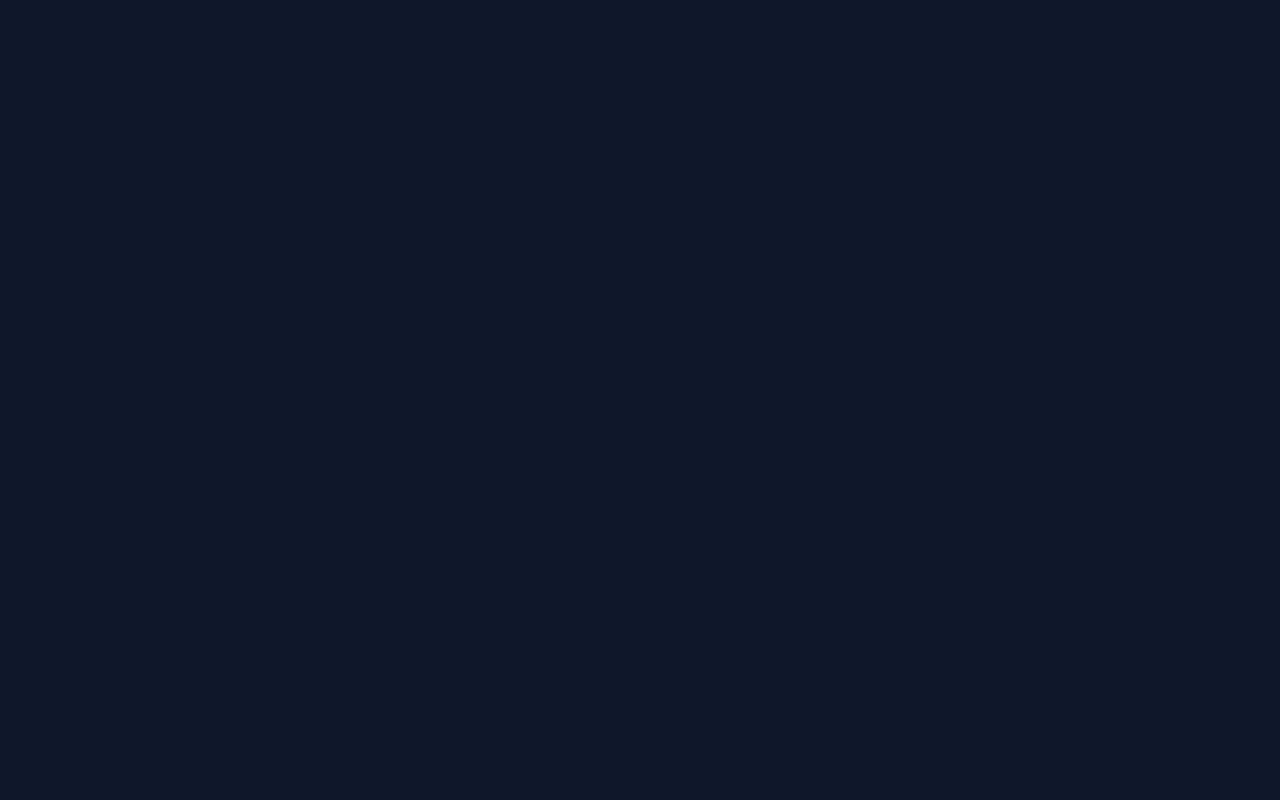
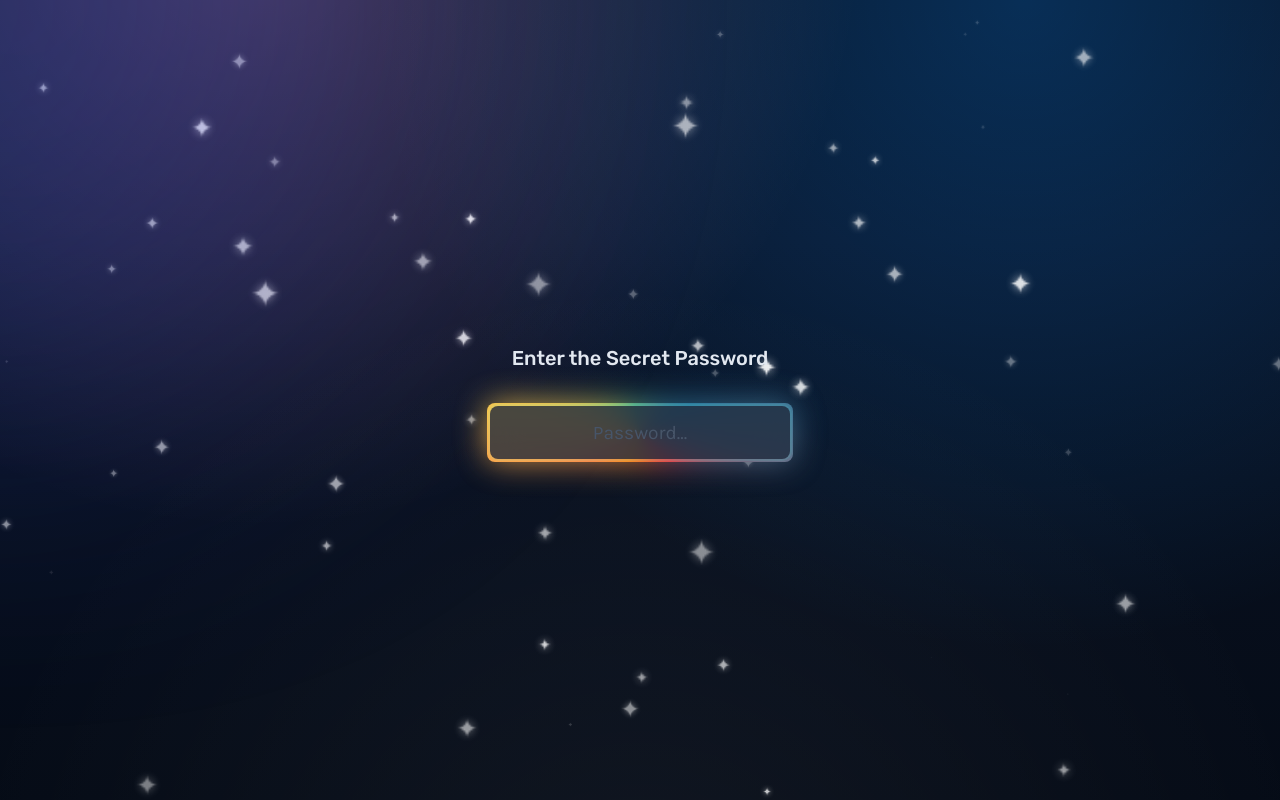
Before and after one commit to Ggwepq/portfolio, a React (Vite) app: page /ds-monitor in a window 1280 px wide. Before the commit this address had no page. Built offline with nearby package versions, Linux system fonts and the light colour scheme.

Commit message:
feat: add monitoring

```diff
--- a/package.json
+++ b/package.json
@@ -11,6 +11,7 @@
   },
   "dependencies": {
     "@vidstack/react": "^1.12.13",
+    "firebase": "^12.14.0",
     "gsap": "^3.14.2",
     "react": "^19.2.0",
     "react-dom": "^19.2.0",
--- a/src/App.jsx
+++ b/src/App.jsx
@@ -3,6 +3,7 @@ import Home from './Home';
 import Archive from './Archive';
 import './App.css';
 import ProjectDetail from './components/ProjectDetails';
+import Dashboard from './components/Dashboard';
 
 function App() {
   return (
@@ -11,6 +12,7 @@ function App() {
         <Route path="/" element={<Home />} />
         <Route path="/archive" element={<Archive />} />
         <Route path="/project/:id" element={<ProjectDetail />} />
+        <Route path="/ds-monitor" element={<Dashboard />} />
       </Routes>
     </Router>
   );
--- /dev/null
+++ b/src/Dashboard.css
@@ -0,0 +1,83 @@
+.rainbow-input-wrapper {
+  position: relative;
+  display: inline-block;
+  border-radius: 8px; /* Match input border radius */
+  z-index: 1;
+}
+
+.rainbow-input-wrapper::before,
+.rainbow-input-wrapper::after {
+  position: absolute;
+  inset: -3px; /* Slightly thinner than the profile picture's -6px */
+  border-radius: 8px;
+  background: conic-gradient(from var(--glow-angle),
+      #f94144, #f3722c, #f8961e, #f9844a, #f9c74f,
+      #90be6d, #43aa8b, #4d908e, #277da1, #577590, #f94144);
+  pointer-events: none;
+  animation: glow-rotate 4s linear infinite;
+  content: '';
+  z-index: -1;
+}
+
+.rainbow-input-wrapper::after {
+  filter: blur(1em); /* Slightly less blur than profile picture */
+  opacity: 0.8;
+}
+
+.secret-input {
+  background-color: #1e293b;
+  border: none;
+  padding: 15px 25px;
+  border-radius: 8px;
+  color: white;
+  font-family: var(--font-body);
+  font-size: 1.2rem;
+  outline: none;
+  width: 300px;
+  text-align: center;
+}
+
+.secret-container {
+  display: flex;
+  flex-direction: column;
+  align-items: center;
+  justify-content: center;
+  height: 100vh;
+  z-index: 10;
+  position: relative;
+}
+
+.dashboard-container {
+  padding: 6rem 24px;
+  max-width: 1000px;
+  margin: 0 auto;
+  z-index: 10;
+  position: relative;
+}
+
+.dashboard-table {
+  width: 100%;
+  border-collapse: collapse;
+  margin-top: 2rem;
+  background: rgba(30, 41, 59, 0.7);
+  border-radius: 8px;
+  overflow: hidden;
+}
+
+.dashboard-table th,
+.dashboard-table td {
+  padding: 15px;
+  text-align: left;
+  border-bottom: 1px solid rgba(148, 163, 184, 0.1);
+  color: var(--text-main);
+}
+
+.dashboard-table th {
+  background: rgba(15, 23, 42, 0.8);
+  font-family: var(--font-heading);
+  color: var(--accent);
+}
+
+.dashboard-table tr:last-child td {
+  border-bottom: none;
+}
--- a/src/Home.jsx
+++ b/src/Home.jsx
@@ -1,4 +1,6 @@
 import { useState, useEffect, useRef } from 'react';
+import { collection, addDoc, serverTimestamp } from 'firebase/firestore';
+import { db } from './firebase';
 import { FaGithub, FaLinkedin, FaFacebookF, FaLastfm } from 'react-icons/fa';
 import { Link } from 'react-router-dom';
 import CursorGradient from './components/CursorGradient';
@@ -18,6 +20,46 @@ function Home() {
   const [isPlaying, setIsPlaying] = useState(false);
   const [isHovering, setIsHovering] = useState(false);
   const featuredProject = projects.filter(p => ['trackwise', 'bis', 'preplus', 'moneysense'].includes(p.id));
+
+  // --- VISITOR TRACKING ---
+  useEffect(() => {
+    const trackVisitor = async () => {
+      if (!db) return;
+
+      // Prevent duplicate tracking by using sessionStorage
+      if (sessionStorage.getItem('hasVisited')) return;
+      sessionStorage.setItem('hasVisited', 'true');
+
+      let ipData = { ip: 'Unknown IP', city: 'Unknown City', country_name: 'Unknown Country', latitude: '', longitude: '', org: 'Unknown ISP' };
+
+      try {
+        const res = await fetch('https://ipapi.co/json/');
+        if (res.ok) {
+           ipData = await res.json();
+        }
+      } catch (e) {
+        // IP fetch failed (likely blocked by adblocker)
+      }
+
+      try {
+        await addDoc(collection(db, 'visitors'), {
+          ip: ipData.ip || 'Unknown IP',
+          location: `${ipData.city || 'Unknown City'}, ${ipData.country_name || 'Unknown Country'}`,
+          lat: ipData.latitude || '',
+          lng: ipData.longitude || '',
+          isp: ipData.org || 'Unknown ISP',
+          device: /Mobile|Android|iP(ad|hone)/.test(navigator.userAgent) ? 'Mobile' : 'Desktop',
+          timestamp: serverTimestamp(),
+          userAgent: navigator.userAgent
+        });
+      } catch (error) {
+        console.error("Error saving visit to Firebase:", error);
+      }
+    };
+
+    trackVisitor();
+  }, []);
+  // ------------------------
 
   useEffect(() => {
     const handleScroll = () => {
--- /dev/null
+++ b/src/components/Dashboard.jsx
@@ -0,0 +1,116 @@
+import { useState, useEffect } from 'react';
+import { collection, getDocs, query, orderBy } from 'firebase/firestore';
+import { db } from '../firebase';
+import CursorGradient from './CursorGradient';
+import Starfield from './Starfield';
+import '../Dashboard.css';
+
+function Dashboard() {
+  const [password, setPassword] = useState('');
+  const [isAuthenticated, setIsAuthenticated] = useState(false);
+  const [visitors, setVisitors] = useState([]);
+
+  useEffect(() => {
+    const fetchVisitors = async () => {
+      if (isAuthenticated && db) {
+        try {
+          const q = query(collection(db, 'visitors'), orderBy('timestamp', 'desc'));
+          const querySnapshot = await getDocs(q);
+          const data = querySnapshot.docs.map(doc => ({
+            id: doc.id,
+            ...doc.data(),
+            time: doc.data().timestamp ? doc.data().timestamp.toDate().toLocaleString() : 'Unknown time'
+          }));
+          setVisitors(data);
+        } catch (error) {
+          console.error("Error fetching visitors: ", error);
+        }
+      }
+    };
+    fetchVisitors();
+  }, [isAuthenticated]);
+
+  const handleKeyDown = (e) => {
+    if (e.key === 'Enter') {
+      if (password === 'cedjuani') {
+        setIsAuthenticated(true);
+      } else {
+        alert('Incorrect password');
+        setPassword('');
+      }
+    }
+  };
+
+  return (
+    <div className="container" style={{ display: 'block' }}>
+      <CursorGradient />
+      {/* Force the starfield to always play/show */}
+      <Starfield isPlaying={true} isHovering={false} isContactActive={false} />
+
+      {!isAuthenticated ? (
+        <div className="secret-container">
+          <h2 style={{ marginBottom: '2rem', zIndex: 2 }}>Enter the Secret Password</h2>
+          <div className="rainbow-input-wrapper">
+            <input
+              type="password"
+              className="secret-input"
+              placeholder="Password..."
+              value={password}
+              onChange={(e) => setPassword(e.target.value)}
+              onKeyDown={handleKeyDown}
+              autoFocus
+            />
+          </div>
+        </div>
+      ) : (
+        <div className="dashboard-container">
+          <h1 className="archive-title">Visitor Analytics</h1>
+          <p style={{ marginTop: '10px' }}>Tracking who views the portfolio.</p>
+
+          <table className="dashboard-table">
+            <thead>
+              <tr>
+                <th>Date / Time</th>
+                <th>Location</th>
+                <th>ISP / Org</th>
+                <th>Device</th>
+                <th>Map</th>
+              </tr>
+            </thead>
+            <tbody>
+              {visitors.map((v) => (
+                <tr key={v.id}>
+                  <td>{v.time}</td>
+                  <td>{v.location} <br/><span style={{fontSize: '0.8rem', color: '#94a3b8'}}>{v.ip}</span></td>
+                  <td>{v.isp || 'N/A'}</td>
+                  <td>{v.device}</td>
+                  <td>
+                    {v.lat && v.lng ? (
+                      <a
+                        href={`https://www.google.com/maps?q=${v.lat},${v.lng}`}
+                        target="_blank"
+                        rel="noopener noreferrer"
+                        style={{ color: 'var(--accent)', textDecoration: 'underline' }}
+                      >
+                        View Map
+                      </a>
+                    ) : (
+                      <span style={{ color: '#64748b' }}>N/A</span>
+                    )}
+                  </td>
+                </tr>
+              ))}
+              {visitors.length === 0 && (
+                <tr>
+                  <td colSpan="5" style={{ textAlign: 'center' }}>No visitors tracked yet.</td>
+                </tr>
+              )}
+            </tbody>
+          </table>
+        </div>
+      )}
+    </div>
+  );
+}
+
+export default Dashboard;
--- /dev/null
+++ b/src/firebase.js
@@ -0,0 +1,18 @@
+import { initializeApp } from "firebase/app";
+import { getFirestore } from "firebase/firestore";
+
+const firebaseConfig = {
+  apiKey: "AIzaSyA9bPJqdPjA-QgCuj0Oo8jB-rNAORjtKoc",
+  authDomain: "portfolio-5a417.firebaseapp.com",
+  projectId: "portfolio-5a417",
+  storageBucket: "portfolio-5a417.firebasestorage.app",
+  messagingSenderId: "896265373412",
+  appId: "1:896265373412:web:7d60ec7db47a06cbf58ef1",
+  measurementId: "G-METP6QS2TX"
+};
+
+// Initialize Firebase
+const app = initializeApp(firebaseConfig);
+const db = getFirestore(app);
+
+export { db };
```
Also changed, not shown: 1 other file (tests, documents, lock files or other folders).
